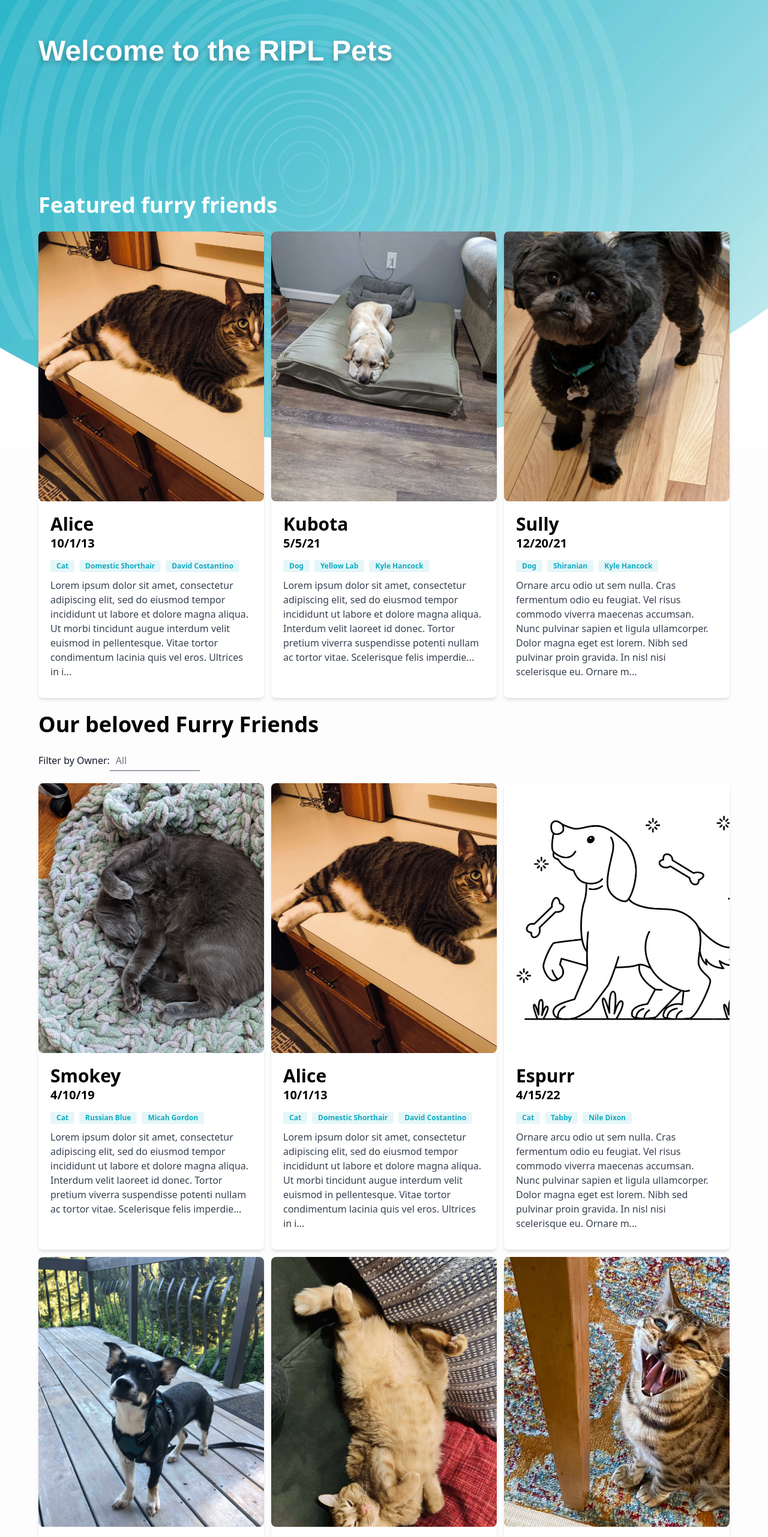
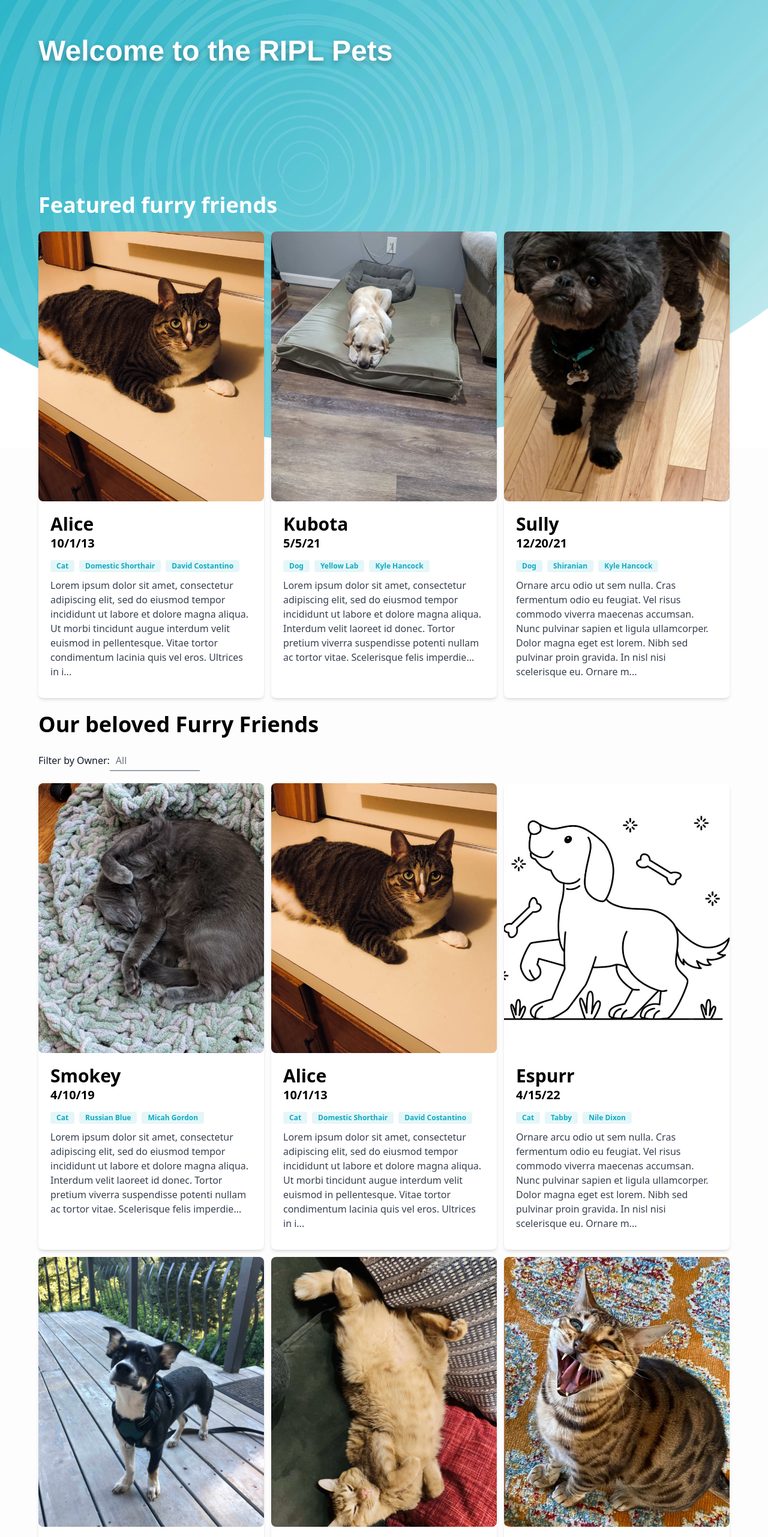
Before and after one commit to robinswaylu/Pet-Application, a React (Vite) app: page / in a window 1280 px wide. Shown: the part 234-2797 px from the top of the page at 60% size. Built offline with nearby package versions, Linux system fonts and the light colour scheme.

Commit message:
fix: file names

```diff
--- a/src/index.css
+++ b/src/index.css
@@ -149,86 +149,107 @@
 }
 .Lou {
   background: url(../src/assets/lou.jpg);
+  background-position: center;
   background-size: cover;
 }
 .Alice {
   background: url(../src/assets/costantino.jpg);
+  background-position: center;
   background-size: cover;
 }
 .Kubota {
   background: url(../src/assets/kubota.jpg);
+  background-position: center;
   background-size: cover;
 }
 .Bo {
   background: url(../src/assets/bo.jpg);
+  background-position: center;
   background-size: cover;
 }
 .Huck {
   background: url(../src/assets/huck.jpg);
+  background-position: center;
   background-size: cover;
 }
 .Huxley {
   background: url('../src/assets/orgeson.jpg');
+  background-position: center;
   background-size: cover;
 }
 
 .Bruiser {
   background-image: url('../src/assets/ahn.jpg');
+  background-position: center;
   background-size: cover;
 }
 .Rosie {
   background-image: url(../src/assets/ngell.jpg);
+  background-position: center;
   background-size: cover;
 }
 .Quincy {
   background-image: url(../src/assets/ong.jpg);
+  background-position: center;
   background-size: cover;
 }
 .Bruce {
   background-image: url(../src/assets/weetin.jpg);
   background-size: cover;
+  background-position: center;
 }
 .Sully {
   background-image: url(../src/assets/ancock.jpg);
+  background-position: center;
   background-size: cover;
 }
 .Smokey {
   background-image: url(../src/assets/ordon.jpg);
   background-size: cover;
+  background-position: center;
 }
 .Simba {
   background-image: url(../src/assets/ahman.jpg);
   background-size: cover;
+  background-position: center;
 }
 .Oynx {
   background-image: url(../src/assets/oynx.jpg);
   background-size: cover;
+  background-position: center;
 }
 .Mittens {
   background-image: url(../src/assets/mittens.jpg);
   background-size: cover;
+  background-position: center;
 }
 .Twoc {
   background-image: url(../src/assets/2c.jpg);
   background-size: cover;
+  background-position: center;
 }
 .Korra {
   background-image: url(../src/assets/kor.jpg);
   background-size: cover;
+  background-position: center;
 }
 .Koda {
   background-image: url(../src/assets/koda.jpg);
   background-size: cover;
+  background-position: center;
 }
 .Dill {
   background-image: url(../src/assets/dill.jpg);
   background-size: cover;
+  background-position: center;
 }
 .Moomoo {
   background-image: url(../src/assets/moo.jpg);
   background-size: cover;
+  background-position: center;
 }
 .defaultPet {
   background-image: url(../src/assets/pet.jpg);
   background-size: cover;
+  background-position: center;
 }
```
